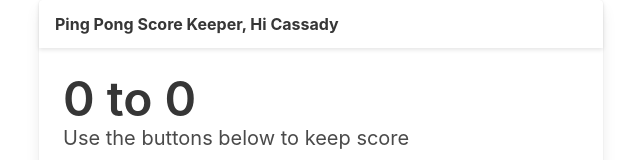
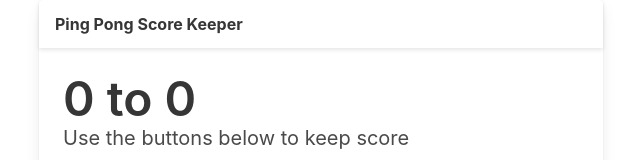
Before and after one commit to Jflyer45/PingPongTracker, a plain HTML site: page index.html in a window 1280 px wide. Shown: the top 160 px of the page, without its empty margins (319-959 px from the left). Drawn offline with nearby package versions, Linux system fonts and the light colour scheme.

Commit message:
Update index.html

```diff
--- a/index.html
+++ b/index.html
@@ -26,7 +26,7 @@
                 <div class="card">
                     <header class="card-header">
                         <p class="card-header-title">
-                            Ping Pong Score Keeper, Hi Cassady
+                            Ping Pong Score Keeper
                         </p>
                     </header>
                     <div class="card-content">
```
